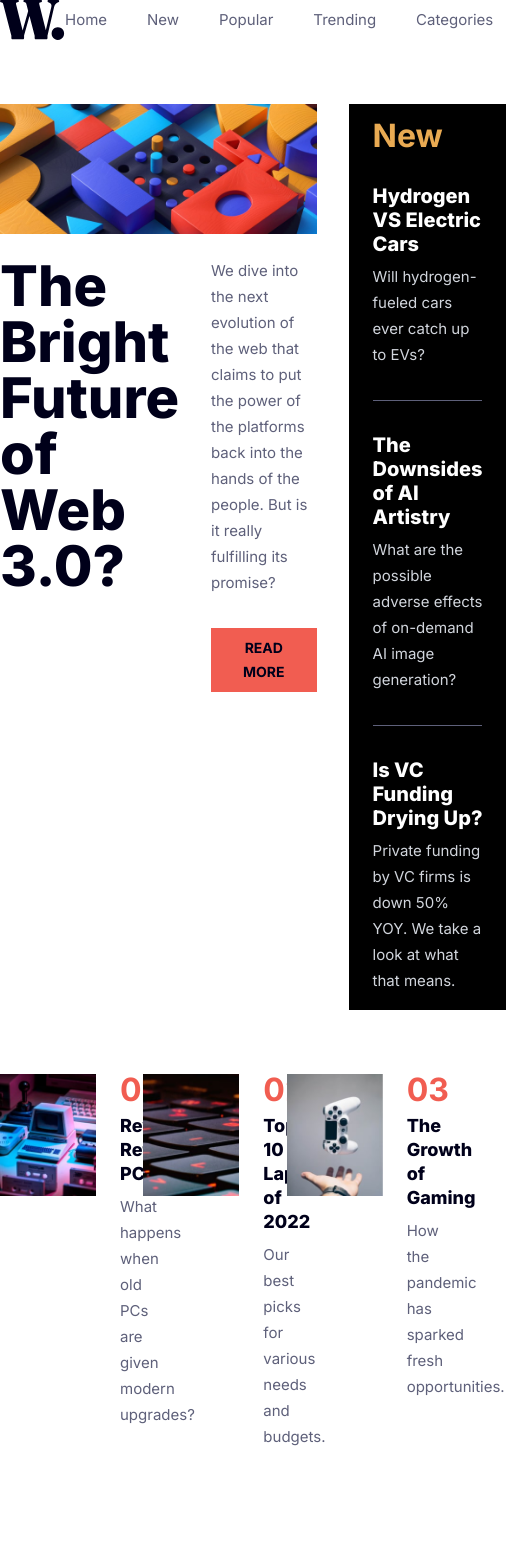
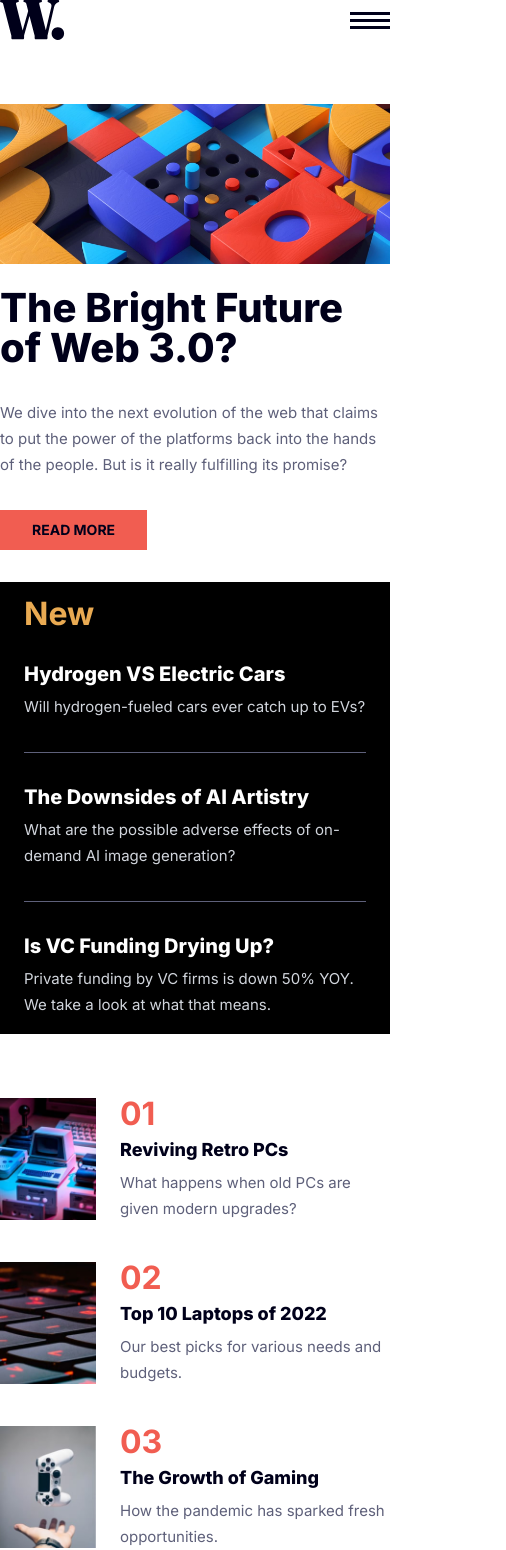
Before and after one commit to phwnganh/news-homepage, a React (Vite) app: page / in a window 390 px wide. Shown: the whole page, 506 px wide, since content can reach past the window. Before the commit the page ends 1450 px from the top, so only its background shows below. Built offline with nearby package versions, Linux system fonts and the light colour scheme.

Commit message:
feat: done responsive ui tablet mode

```diff
--- a/src/MainPage.jsx
+++ b/src/MainPage.jsx
@@ -1,6 +1,6 @@
 import HeaderSection from "./components/HeaderSection/index.jsx";
 import MainSection from "./components/MainSection/index.jsx";
-import FooterSection from "./components/FooterSection/FooterSection.jsx";
+import FooterSection from "./components/FooterSection/index.jsx";
 
 const MainPage = () => {
     return (
--- a/src/components/FooterSection/FooterSection.jsx
+++ b/src/components/FooterSection/index.jsx
@@ -19,7 +19,7 @@ const FooterSection = () => {
         }
     ]
     return (
-        <footer className={"flex gap-10"}>
+        <footer className={"flex flex-col md:flex-row gap-10"}>
             {LATESTCARDITEM.map((item, index) =>
             <LatestCard key={index} img={item.img} numberOfCard={`0${index + 1}`} title={item.title} description={item.description} />)}
         </footer>
--- a/src/components/HeaderSection/MenuSection.jsx
+++ b/src/components/HeaderSection/MenuSection.jsx
@@ -2,7 +2,7 @@
 const MenuSection = () => {
     return (
         <nav role={"menu"}>
-            <ul role={"list"} className={"flex items-center gap-10"}>
+            <ul role={"list"} className={"md:flex hidden items-center gap-10"}>
                 <li className={"text-preset-6 leading-preset-6 text-navy-600"}>Home</li>
                 <li className={"text-preset-6 leading-preset-6 text-navy-600"}>New</li>
                 <li className={"text-preset-6 leading-preset-6 text-navy-600"}>Popular</li>
--- a/src/components/HeaderSection/index.jsx
+++ b/src/components/HeaderSection/index.jsx
@@ -1,5 +1,6 @@
 import logo from '../../assets/logo.svg'
 import MenuSection from "./MenuSection.jsx";
+import HamburgerIcon from '../../assets/icon-menu.svg'
 const HeaderSection = () => {
     return (
         <header className={"flex items-center justify-between"}>
@@ -7,6 +8,9 @@ const HeaderSection = () => {
                 <img src={logo} alt="logo" />
             </div>
             <MenuSection/>
+            <div className={"flex items-center justify-center shrink-0 md:hidden"}>
+                <img src={HamburgerIcon} alt={"hamburger-icon"}/>
+            </div>
         </header>
     );
 };
--- a/src/components/MainSection/HeroSection/MainArticleSection.jsx
+++ b/src/components/MainSection/HeroSection/MainArticleSection.jsx
@@ -1,8 +1,8 @@
 
 const MainArticleSection = () => {
     return (
-        <div className={"flex gap-8"}>
-            <h1 className={"text-navy-950 text-preset-1 leading-preset-1 font-preset-1"}>The Bright Future of Web 3.0?</h1>
+        <div className={"flex flex-col md:flex-row gap-8"}>
+            <h1 className={"text-navy-950 text-preset-2 md:text-preset-1 leading-preset-2 md:leading-preset-1 font-preset-2 md:font-preset-1"}>The Bright Future of Web 3.0?</h1>
             <div className={"flex flex-col gap-8"}>
                 <p className={"text-navy-600 text-preset-6 leading-preset-6"}>We dive into the next evolution of the web that claims to put the power of the platforms back into the hands of the people. But is it really fulfilling its promise?</p>
                 <button className={"self-start bg-red-500 text-navy-950 text-preset-7 leading-preset-7 tracking-preset-7 uppercase font-preset-7 px-8 py-2"}>Read More</button>
--- a/src/components/MainSection/index.jsx
+++ b/src/components/MainSection/index.jsx
@@ -4,7 +4,7 @@ import SidebarSection from "./SidebarSection/index.jsx";
 
 const MainSection = () => {
     return (
-        <main className={"flex gap-8"}>
+        <main className={"flex flex-col md:flex-row gap-8"}>
             <div className={"flex-2"}>
                 <HeroSection/>
             </div>
```
